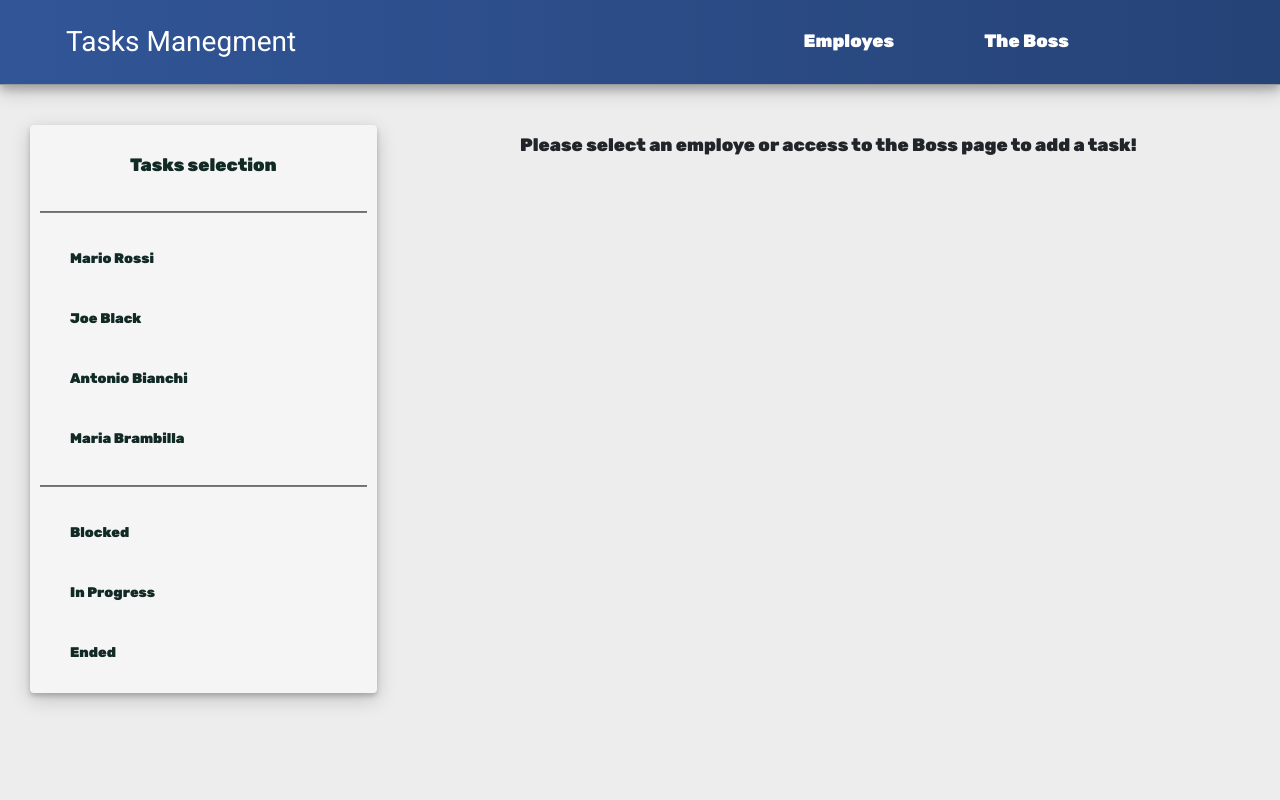
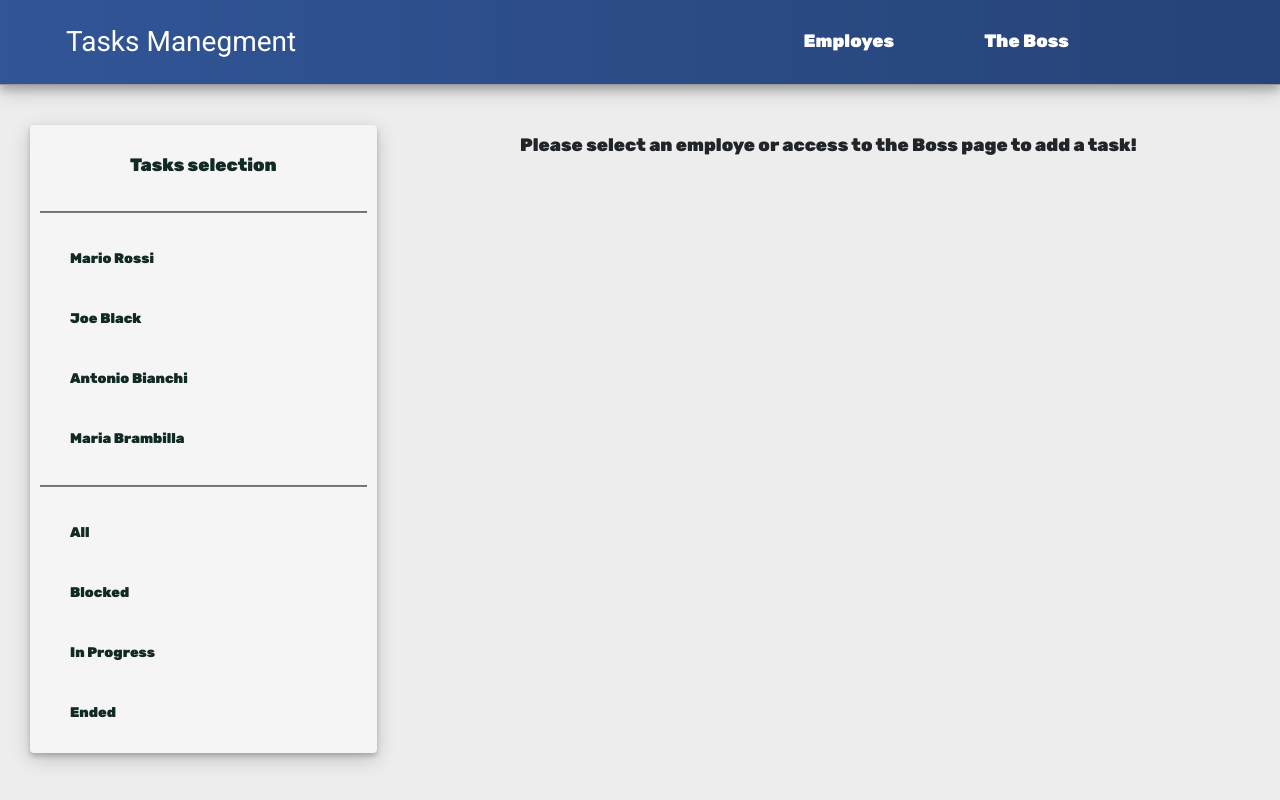
Before and after one commit to lucainovosky/task, an Angular app: page /employe in a window 1280 px wide. Built offline with nearby package versions, Linux system fonts and the light colour scheme.

Commit message:
minor changes

```diff
--- a/src/app/side-menu/employe-list.component.html
+++ b/src/app/side-menu/employe-list.component.html
@@ -3,16 +3,19 @@
     <li class="titleList">Tasks selection</li>
     <hr>
     <li class="list-group-item"
-    *ngFor="let employe of employes; let i = index"
-    [ngClass]="{'active': selectedEmployeIndex === i}"
-    (click)="onSelect(employe); selectedEmployeIndex = i; selectedStateIndex = -1">
+    *ngFor="let employe of employes"
+    [ngClass]="{'active': employe.name == getSelection}"
+    (click)="selectName(employe)">
     {{employe.name}}
     </li>
     <hr>
     <li class="list-group-item"
-    *ngFor="let state of states; let i = index"
-    [ngClass]="{'active': selectedStateIndex === i}"
-    (click)="filterTasks(state); selectedStateIndex = i; selectedEmployeIndex = -1">
+    [ngClass]="{'active': 'All' == getSelection}"
+    (click)="selectState('All')">All</li>
+    <li class="list-group-item"
+    *ngFor="let state of states"
+    [ngClass]="{'active': state == getSelection}"
+    (click)="selectState(state)">
     {{state}}
     </li>
   </ul>
--- a/src/app/side-menu/employe-list.component.ts
+++ b/src/app/side-menu/employe-list.component.ts
@@ -26,25 +26,22 @@ export class EmployeListComponent implements OnInit {
 
   states = State;
 
-  outputEmploye : string = "";
+  getSelection : string = ''
 
-  selectedEmployeIndex = -1;
-  selectedStateIndex = -1;
-
-  onSelect(employe : EmployeInterface):void {
-    this.outputEmploye = employe.name;
-    this.selectedUserServ.setEmploye(this.outputEmploye);
-    this.onOutputEmploye();
+  selectName(employe : EmployeInterface) {
+    this.selectedUserServ.setEmploye(employe.name);
+    this.outputValSelected(employe.name);
   }
 
-  onOutputEmploye() {
-    //emetto l'evento
-    this.newitemEvent.emit(this.outputEmploye);
+  selectState(filter : string) {
+    this.selectedUserServ.setOtherFilter(filter);
+    this.outputValSelected(filter);
   }
 
-  filterTasks(filter : string) {
-    this.selectedUserServ.setOtherFilter(filter);
-    this.newitemEvent.emit(filter);
+  outputValSelected(selection : string) {
+    //emetto l'evento
+    this.getSelection = selection
+    this.newitemEvent.emit(selection);
   }
 
 }
```
